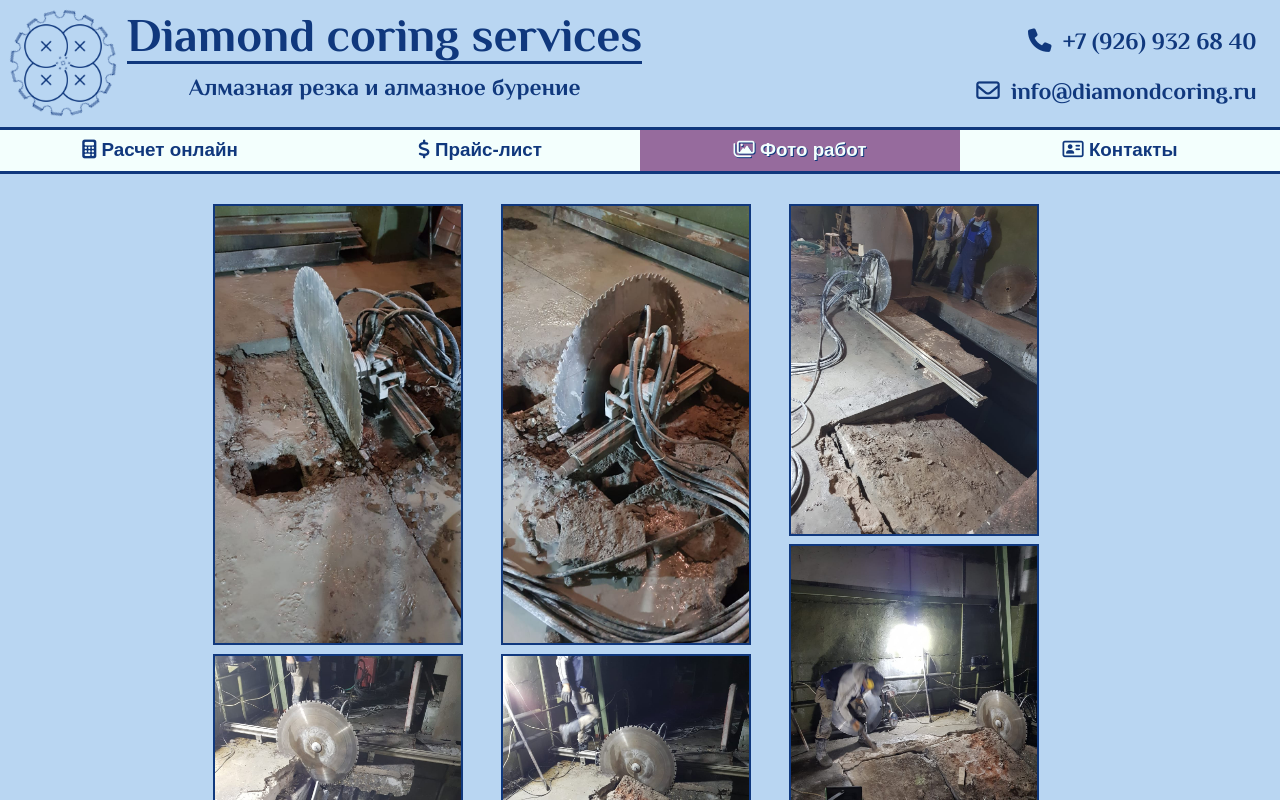
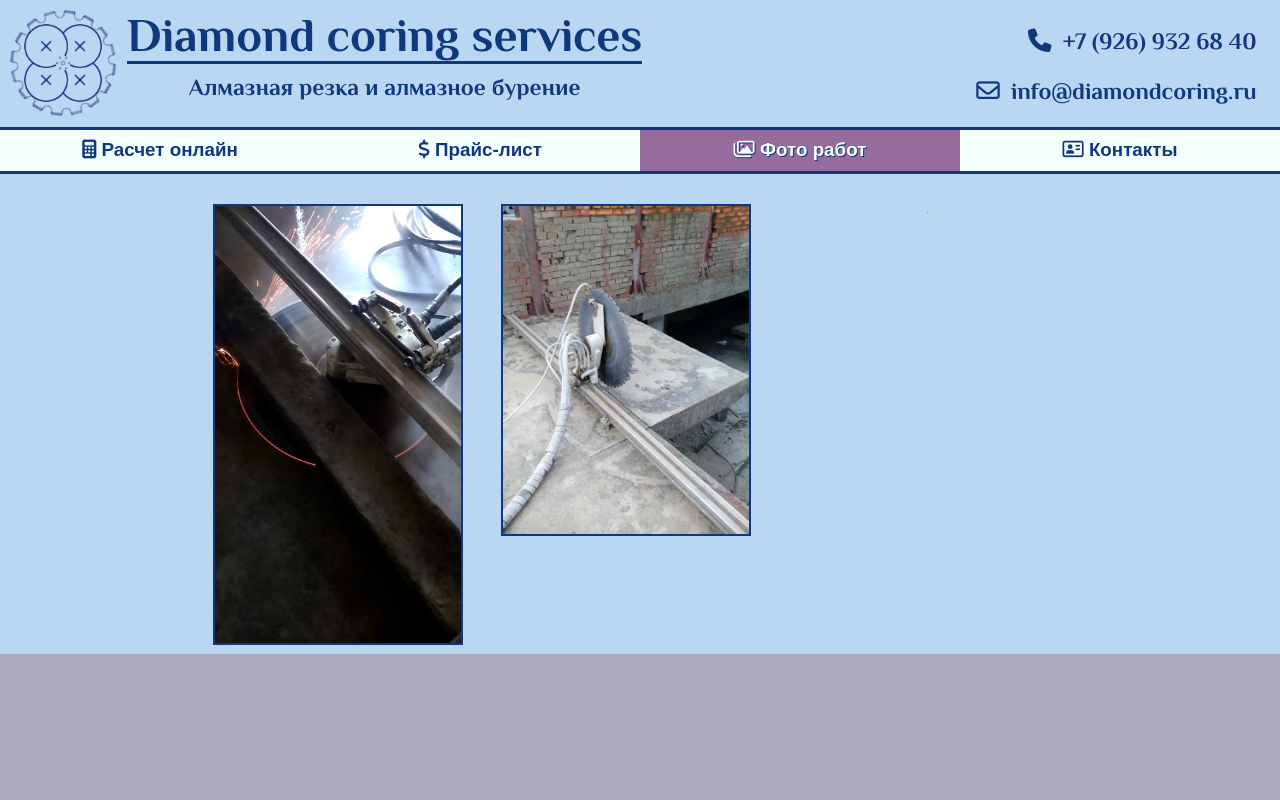
Before and after one commit to MikhailOG/web, a React (Create React App) app: page /gallery in a window 1280 px wide. Shown: the top 800 px of the page. Built offline with nearby package versions, Linux system fonts and the light colour scheme.

Commit message:
jpeg ext excluded

```diff
--- a/src/components/Gallery/ImageCard.js
+++ b/src/components/Gallery/ImageCard.js
@@ -15,12 +15,12 @@ class ImageCard extends Component {
         this.setState({ spans });
     }
     render() {
-        console.log(require(`../../images/${this.props.index}.jpeg`))
         return(
             <div style={{ gridRowEnd: `span ${this.state.spans}`}}>
+
                 <img
                     ref={this.imageRef}
-                    src={require(`../../images/${this.props.index}.jpeg`).default}
+                    src={this.props.index === 50 ? require(`../../images/${this.props.index}.png`).default : require(`../../images/${this.props.index}.jpg`).default}
                     alt={`image #${this.props.index}`}
                 />
             </div>
--- a/src/components/Gallery/ImageList.js
+++ b/src/components/Gallery/ImageList.js
@@ -3,15 +3,15 @@ import ImageCard from './ImageCard';
 
 const ImagesList = (props) => {
     let imgArr = [];
-    for (let i = 1; i < 50; i++) {
+    for (let i = 50; i < 52; i++) {
         imgArr.push(i)
     }
     return (
         <div className="images-list">
         {imgArr.map(imgIndex => <ImageCard key={imgIndex} index={imgIndex}/>)}
         <hr/>
-        <img src={require('../../images/50.png').default}/>
-        <img src={require('../../images/51.jpg').default}/>
+        {/* <img src={require('../../images/50.png').default}/>
+        <img src={require('../../images/51.jpg').default}/> */}
         </div>
     )
 }
```
Also changed, not shown: 1 other file (tests, documents, lock files or other folders).
